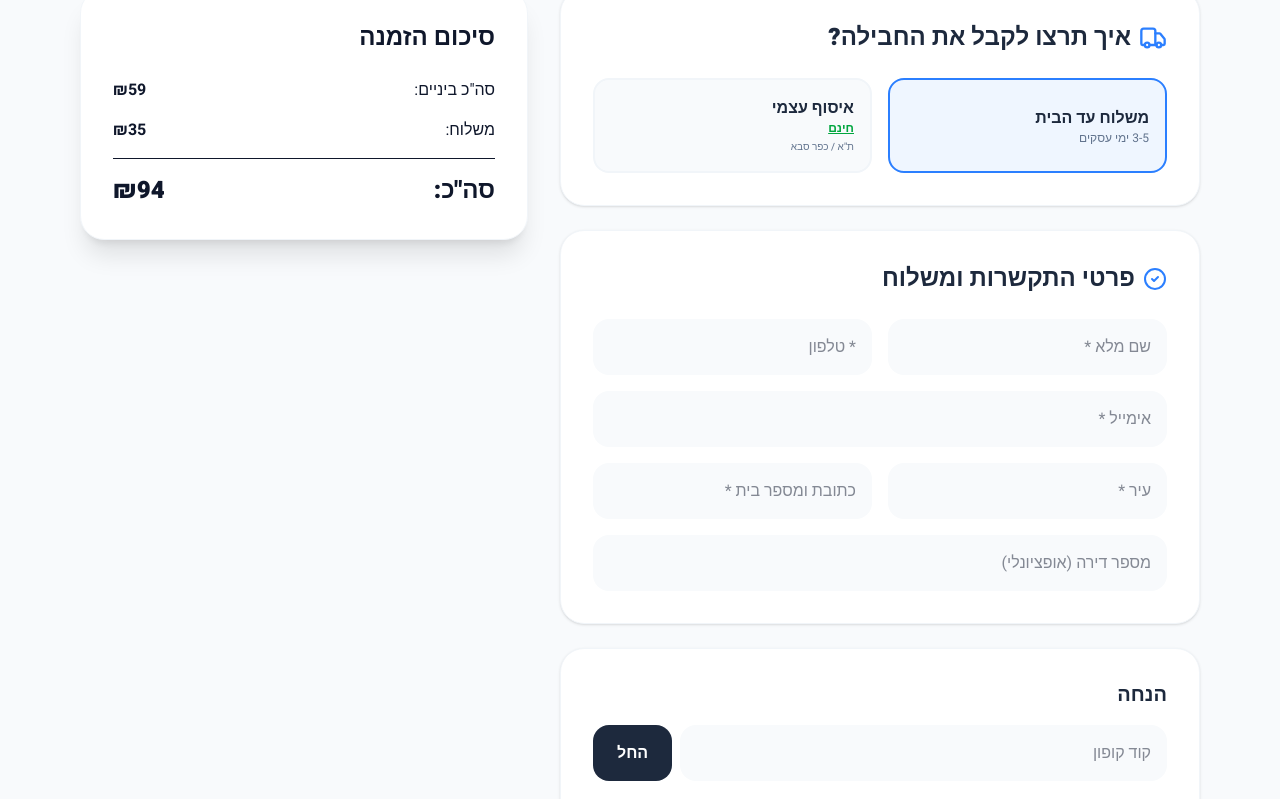
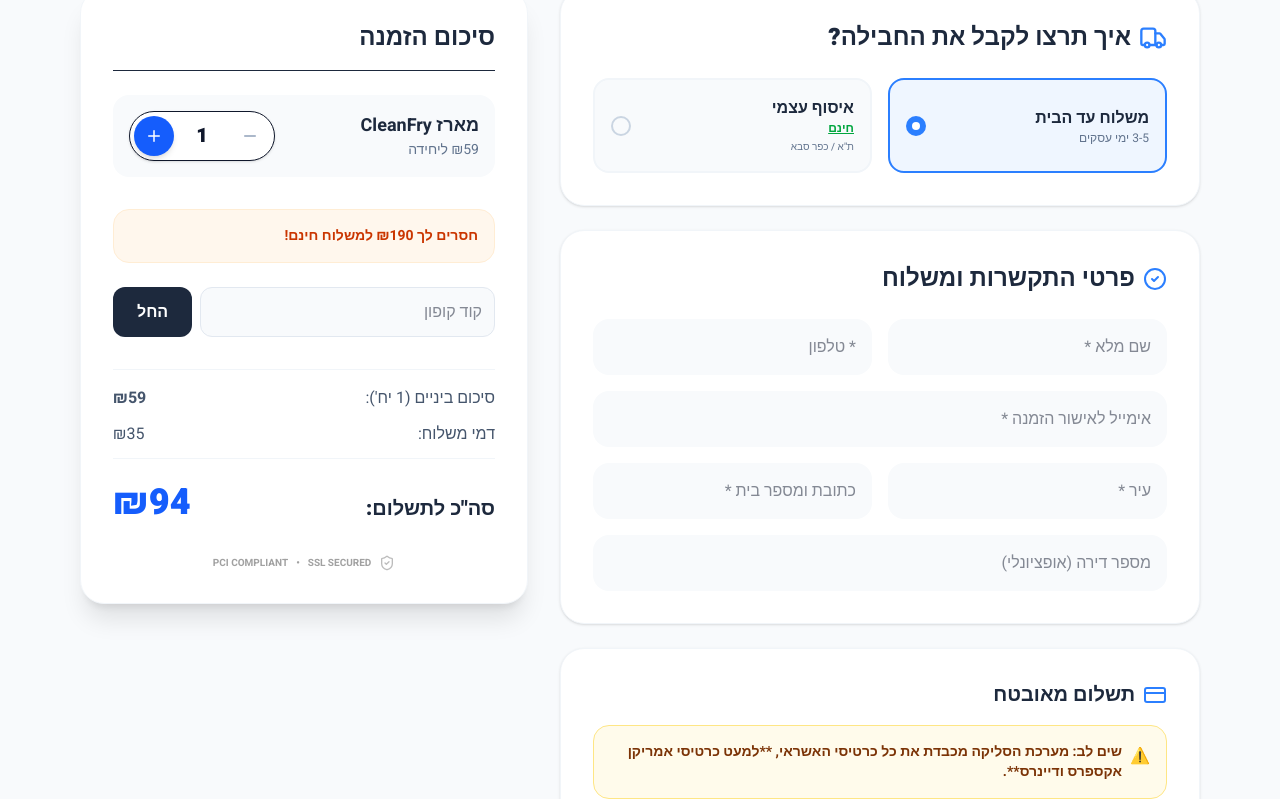
Before and after one commit to matikurland-oss/cleanfry-website, a React (Vite) app: page /checkout in a window 1280 px wide. Shown: the part 221-1020 px from the top of the page. Built offline with nearby package versions, Linux system fonts and the light colour scheme.

Commit message:
Update CheckoutPage.tsx

```diff
--- a/src/CheckoutPage.tsx
+++ b/src/CheckoutPage.tsx
@@ -16,7 +16,7 @@ const CheckoutPage = () => {
   const location = useLocation();
   const formRef = useRef<HTMLFormElement>(null);
 
-  // 1. States המלאים
+  // 1. States
   const [quantity, setQuantity] = useState(1);
   const [coupon, setCoupon] = useState('');
   const [discount, setDiscount] = useState(0);
@@ -139,14 +139,14 @@ const CheckoutPage = () => {
     }
   }, [showPayment]);
 
-// 6. קופונים - פונקציה מעודכנת
+  // 6. קופונים - פונקציה מעודכנת ל-1 ש"ח
   const handleApplyCoupon = () => {
-    const code = coupon.trim(); // הסרתי את ה-toUpperCase כדי לשמור על דיוק
+    const code = coupon.trim();
     if (code === 'MKtest1') {
-      // הנחה שמביאה את הסכום ל-1 ש"ח בדיוק
-      setDiscount(totalPrice - 1);
+      // החישוב: ההנחה היא הסכום הכולל פחות 1 ש"ח
+      setDiscount(subtotal + currentShipping - 1);
       setIsCouponApplied(true);
-      alert('קופון הופעל! המחיר עודכן ל-1 ש"ח.');
+      alert('קופון הופעל! המחיר עודכן ל-1 ש"ח');
     } else {
       alert('קוד קופון לא תקין');
       handleRemoveCoupon();
@@ -175,9 +175,11 @@ const CheckoutPage = () => {
     setShowPayment(true);
   };
 
+  // קביעת הכתובות הדינמיות שיוצגו בראש החשבונית
   const tranzilaCity = shippingMethod === 'pickup' ? (pickupLocation === 'kfar-saba' ? 'כפר סבא' : 'תל אביב') : city;
   const tranzilaAddress = shippingMethod === 'pickup' ? (pickupLocation === 'kfar-saba' ? 'בן גוריון 7' : 'משה וילנסקי 11') : (apartment.trim() ? `${address}, דירה ${apartment}` : address);
 
+  // בניית מערך הפריטים לחשבונית
   const jsonProductsList: any[] = [
     {
       product_name: `מארז CleanFry (כמות: ${quantity})`,
@@ -186,6 +188,7 @@ const CheckoutPage = () => {
     }
   ];
 
+  // הוספת פריט איסוף עצמי או משלוח ישירות לחשבונית בשביל התיעוד והבהירות
   if (shippingMethod === 'pickup') {
     jsonProductsList.push({
       product_name: pickupLocation === 'kfar-saba' ? "איסוף עצמי - סניף כפר סבא" : "איסוף עצמי - סניף תל אביב",
@@ -223,6 +226,8 @@ const CheckoutPage = () => {
 
       <div className="max-w-6xl mx-auto px-4">
         <div className="grid grid-cols-1 lg:grid-cols-12 gap-8">
+
+          {/* עמודה ימנית */}
           <div className="lg:col-span-7 space-y-6 text-right">
 
             {/* בחירת שיטת קבלה */}
@@ -230,6 +235,7 @@ const CheckoutPage = () => {
               <h2 className="text-2xl font-black mb-6 flex items-center gap-2 text-slate-800">
                 <Truck className="text-blue-500" size={28} /> איך תרצו לקבל את החבילה?
               </h2>
+
               <div className="grid grid-cols-1 md:grid-cols-2 gap-4">
                 <div
                   onClick={() => { setShippingMethod('delivery'); setPickupLocation(''); setShowPayment(false); }}
@@ -238,6 +244,9 @@ const CheckoutPage = () => {
                   <div className="text-right">
                     <p className="font-bold text-slate-800">משלוח עד הבית</p>
                     <p className="text-xs text-slate-500">3-5 ימי עסקים</p>
+                  </div>
+                  <div className={`w-5 h-5 rounded-full border-2 flex items-center justify-center ${shippingMethod === 'delivery' ? 'border-blue-500 bg-blue-500' : 'border-slate-300'}`}>
+                    {shippingMethod === 'delivery' && <div className="w-2 h-2 rounded-full bg-white" />}
                   </div>
                 </div>
 
@@ -249,6 +258,9 @@ const CheckoutPage = () => {
                     <p className="font-bold text-slate-800">איסוף עצמי</p>
                     <p className="text-xs text-green-600 font-bold underline">חינם</p>
                     <p className="text-[10px] text-slate-500 mt-1 font-medium">ת"א / כפר סבא</p>
+                  </div>
+                  <div className={`w-5 h-5 rounded-full border-2 flex items-center justify-center ${shippingMethod === 'pickup' ? 'border-blue-500 bg-blue-500' : 'border-slate-300'}`}>
+                    {shippingMethod === 'pickup' && <div className="w-2 h-2 rounded-full bg-white" />}
                   </div>
                 </div>
               </div>
@@ -295,7 +307,7 @@ const CheckoutPage = () => {
               <div className="grid grid-cols-1 md:grid-cols-2 gap-4">
                 <input type="text" placeholder="שם מלא *" value={fullName} onChange={(e) => { setFullName(e.target.value); setShowPayment(false); }} className="p-4 bg-slate-50 rounded-2xl border-none outline-none focus:ring-2 focus:ring-blue-500 transition-all text-right" />
                 <input type="tel" placeholder="טלפון *" value={phone} onChange={(e) => { setPhone(e.target.value); setShowPayment(false); }} className="p-4 bg-slate-50 rounded-2xl border-none outline-none focus:ring-2 focus:ring-blue-500 transition-all text-right" />
-                <input type="email" placeholder="אימייל *" value={email} onChange={(e) => { setEmail(e.target.value); setShowPayment(false); }} className="md:col-span-2 p-4 bg-slate-50 rounded-2xl border-none outline-none focus:ring-2 focus:ring-blue-500 transition-all text-right" />
+                <input type="email" placeholder="אימייל לאישור הזמנה *" value={email} onChange={(e) => { setEmail(e.target.value); setShowPayment(false); }} className="md:col-span-2 p-4 bg-slate-50 rounded-2xl border-none outline-none focus:ring-2 focus:ring-blue-500 transition-all text-right" />
                 {shippingMethod === 'delivery' && (
                   <>
                     <input type="text" placeholder="עיר *" value={city} onChange={(e) => { setCity(e.target.value); setShowPayment(false); }} className="p-4 bg-slate-50 rounded-2xl border-none outline-none focus:ring-2 focus:ring-blue-500 transition-all text-right" />
@@ -306,47 +318,110 @@ const CheckoutPage = () => {
               </div>
             </div>
 
-            {/* קופון ותשלום */}
+            {/* תשלום */}
             <div className="bg-white p-6 md:p-8 rounded-3xl shadow-sm border border-slate-100 text-right">
-              <h2 className="text-xl font-black mb-4 text-slate-800">הנחה</h2>
-              <div className="flex gap-2 mb-6">
-                <input type="text" placeholder="קוד קופון" value={coupon} onChange={(e) => { setCoupon(e.target.value); setShowPayment(false); }} disabled={isCouponApplied} className="flex-1 p-4 bg-slate-50 rounded-2xl outline-none focus:ring-2 focus:ring-blue-500 text-right" />
-                {!isCouponApplied ? (
-                  <button onClick={handleApplyCoupon} className="bg-slate-800 text-white px-6 rounded-2xl font-bold">החל</button>
-                ) : (
-                  <button onClick={handleRemoveCoupon} className="bg-red-50 text-red-500 px-6 rounded-2xl font-bold"><X size={18} /></button>
-                )}
-              </div>
-
               <h2 className="text-xl font-black mb-4 flex items-center gap-2 text-slate-800">
                 <CreditCard className="text-blue-500" /> תשלום מאובטח
               </h2>
+
+              <div className="mb-5 p-4 bg-amber-50 border border-amber-200 rounded-2xl text-amber-900 text-sm font-semibold flex items-start gap-2">
+                <span className="text-base mt-0.5">⚠️</span>
+                <p>שים לב: מערכת הסליקה מכבדת את כל כרטיסי האשראי, **למעט כרטיסי אמריקן אקספרס ודיינרס**.</p>
+              </div>
+
               {!showPayment ? (
-                <button onClick={handleProceedToPayment} className="w-full bg-blue-600 text-white py-4 rounded-2xl font-black text-xl shadow-md hover:bg-blue-700 transition-all">המשך לתשלום מאובטח</button>
+                <div>
+                  <p className="text-slate-500 text-sm mb-4">מלא את כל פרטי החובה למעלה כדי לפתוח את טופס הסליקה המאובטח.</p>
+                  <button onClick={handleProceedToPayment} className="w-full bg-blue-600 text-white py-4 rounded-2xl font-black text-xl shadow-md hover:bg-blue-700 transition-all">המשך לתשלום מאובטח</button>
+                </div>
               ) : (
                 <div className="w-full mt-2">
-                  <form ref={formRef} action="https://direct.tranzila.com/cleanfry/iframe.php" method="POST" target="tranzila-target-frame" className="hidden">
+                  <form
+                    ref={formRef}
+                    action="https://direct.tranzila.com/cleanfry/iframe.php"
+                    method="POST"
+                    target="tranzila-target-frame"
+                    className="hidden"
+                  >
                     <input type="hidden" name="sum" value={totalPrice} />
+                    <input type="hidden" name="currency" value="1" />
+                    <input type="hidden" name="lang" value="il" />
+                    <input type="hidden" name="tranmode" value="A" />
+                    <input type="hidden" name="u71" value="1" />
+                    <input type="hidden" name="inv_items" value="1" />
+                    <input type="hidden" name="contact" value={fullName} />
+                    <input type="hidden" name="phone" value={phone} />
+                    <input type="hidden" name="email" value={email} />
+                    <input type="hidden" name="city" value={tranzilaCity} />
+                    <input type="hidden" name="address" value={tranzilaAddress} />
+                    <input type="hidden" name="company" value={fullName} />
                     <input type="hidden" name="json_purchase_data" value={encodedJsonPurchaseData} />
+                    <input type="hidden" name="expari" value="0" />
                   </form>
-                  <iframe name="tranzila-target-frame" id="tranzila-iframe" className="w-full h-[480px]" title="Payment" />
+
+                  <iframe
+                    name="tranzila-target-frame"
+                    id="tranzila-iframe"
+                    className="w-full h-[480px] border border-slate-100 rounded-2xl shadow-inner"
+                    title="Tranzila Secure Payment"
+                  />
                 </div>
               )}
             </div>
           </div>
 
-          {/* סיכום הזמנה */}
-          <div className="lg:col-span-5">
-            <div className="bg-white p-8 rounded-3xl shadow-xl border border-slate-100 sticky top-8">
-              <h2 className="text-2xl font-black mb-6">סיכום הזמנה</h2>
-              <div className="space-y-4">
-                <div className="flex justify-between"><span>סה"כ ביניים:</span><span className="font-bold">₪{subtotal}</span></div>
-                <div className="flex justify-between"><span>משלוח:</span><span className="font-bold">₪{currentShipping}</span></div>
-                {isCouponApplied && <div className="flex justify-between text-green-600"><span>הנחה:</span><span className="font-bold">-₪{discount}</span></div>}
-                <div className="border-t pt-4 flex justify-between text-2xl font-black"><span>סה"כ:</span><span>₪{totalPrice}</span></div>
+          {/* עמודה שמאלית */}
+          <div className="lg:col-span-5 text-right">
+            <div className="bg-white p-6 md:p-8 rounded-3xl shadow-xl border border-slate-100 sticky top-8">
+              <h2 className="text-2xl font-black mb-6 border-b pb-4 text-slate-800">סיכום הזמנה</h2>
+
+              <div className="flex justify-between items-center mb-8 bg-slate-50 p-4 rounded-2xl">
+                <div className="text-right">
+                  <p className="font-bold text-lg text-slate-800">מארז CleanFry</p>
+                  <p className="text-sm text-slate-500">₪{UNIT_PRICE} ליחידה</p>
+                </div>
+                <div className="flex items-center gap-4 bg-white rounded-full p-1 border shadow-sm">
+                  <button onClick={() => { if (quantity > 1) { setQuantity(q => q - 1); setShowPayment(false); } }} className="w-10 h-10 rounded-full flex items-center justify-center hover:bg-red-50 transition text-slate-400 hover:text-red-500"><Minus size={18} /></button>
+                  <span className="font-black text-xl w-6 text-center tabular-nums">{quantity}</span>
+                  <button onClick={() => { if (quantity < 10) { setQuantity(q => q + 1); setShowPayment(false); } }} className="w-10 h-10 rounded-full bg-blue-600 text-white shadow-md flex items-center justify-center hover:bg-blue-700 transition"><Plus size={18} /></button>
+                </div>
+              </div>
+
+              {shippingMethod === 'delivery' && !isFreeShipping && (
+                <div className="mb-6 p-4 bg-orange-50 rounded-2xl border border-orange-100 text-orange-700 text-sm">
+                  <p className="font-bold">חסרים לך ₪{FREE_SHIPPING_THRESHOLD - subtotal} למשלוח חינם!</p>
+                </div>
+              )}
+
+              <div className="mb-8">
+                <div className="flex gap-2">
+                  <input type="text" placeholder="קוד קופון" value={coupon} onChange={(e) => { setCoupon(e.target.value); setShowPayment(false); }} disabled={isCouponApplied} className="flex-1 p-3 bg-slate-50 rounded-xl border border-slate-200 outline-none focus:border-blue-500 disabled:opacity-50 text-right" />
+                  {!isCouponApplied ? (
+                    <button onClick={handleApplyCoupon} className="bg-slate-800 text-white px-6 rounded-xl font-bold hover:bg-black transition">החל</button>
+                  ) : (
+                    <button onClick={handleRemoveCoupon} className="bg-red-50 text-red-500 px-4 rounded-xl font-bold hover:bg-red-100 transition flex items-center gap-1"><X size={18} /> ביטול</button>
+                  )}
+                </div>
+                {isCouponApplied && (
+                  <div className="flex items-center justify-between gap-2 text-green-600 text-sm mt-3 font-bold bg-green-50 p-2 rounded-lg border border-green-100">
+                    <div className="flex items-center gap-2"><CheckCircle2 size={16} /><span>קופון הופעל! חסכת ₪{discount}</span></div>
+                  </div>
+                )}
+              </div>
+
+              <div className="space-y-3 pt-4 border-t border-slate-100 text-slate-600">
+                <div className="flex justify-between"><span>סיכום ביניים ({quantity} יח'):</span><span className="font-bold">₪{subtotal}</span></div>
+                <div className="flex justify-between"><span>דמי משלוח:</span><span className={currentShipping === 0 ? "text-green-600 font-bold" : ""}>{shippingMethod === 'pickup' ? "איסוף עצמי (חינם)" : (isFreeShipping ? "חינם" : `₪${SHIPPING_COST}`)}</span></div>
+                {discount > 0 && <div className="flex justify-between text-green-600 font-bold"><span>הנחה:</span><span>-₪{discount}</span></div>}
+                <div className="flex justify-between items-end pt-6 border-t border-slate-100"><span className="text-xl font-black text-slate-800">סה"כ לתשלום:</span><span className="text-4xl font-black text-blue-600 tabular-nums">₪{totalPrice}</span></div>
+        </div>
+
+              <div className="mt-8 flex items-center justify-center gap-2 opacity-40 grayscale text-[10px] font-bold">
+                <ShieldCheck size={16} className="text-blue-600" /><span>SSL SECURED</span><span>•</span><span>PCI COMPLIANT</span>
               </div>
             </div>
           </div>
+
         </div>
       </div>
     </div>
```
